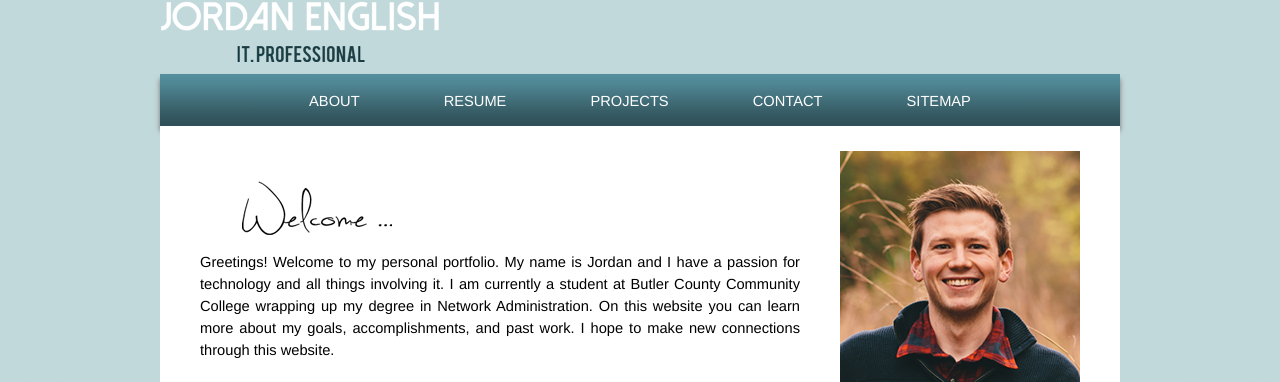
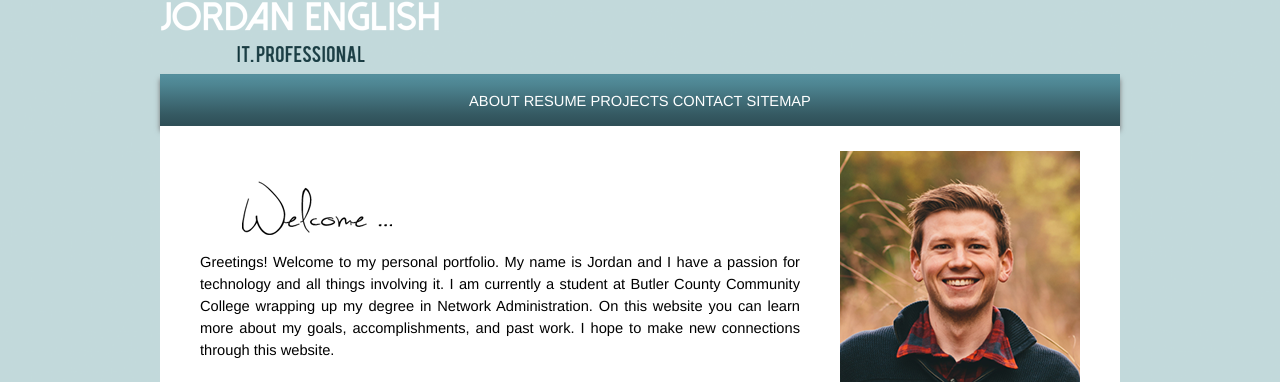
Before and after one commit to jenglish724/resume-website, a plain HTML site: page index.html in a window 1280 px wide. Shown: the top 382 px of the page. Drawn offline with Linux system fonts and the light colour scheme.

Commit message:
Re: from below.

```diff
--- a/css/common.css
+++ b/css/common.css
@@ -113,7 +113,6 @@ filter: progid:DXImageTransform.Microsoft.gradient( startColorstr='#f04d8794', e
 }
 
 	.navbar ul {
-		word-spacing: 80px;
 		font-family:"Dolce Vita Heavy", Helvetica, "Gill Sans", "Gill Sans MT", "Myriad Pro", "DejaVu Sans Condensed", Arial, sans-serif;
 		padding:15px;
 	}
```
Also changed, not shown: about.html (+0 -1 lines).
